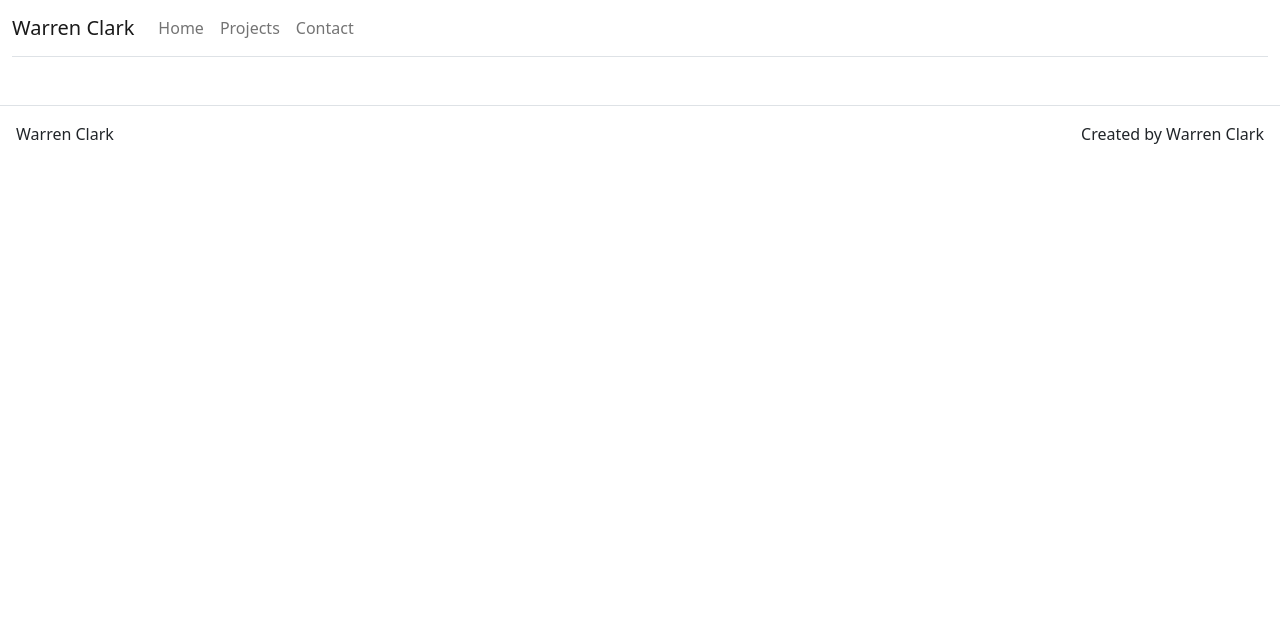
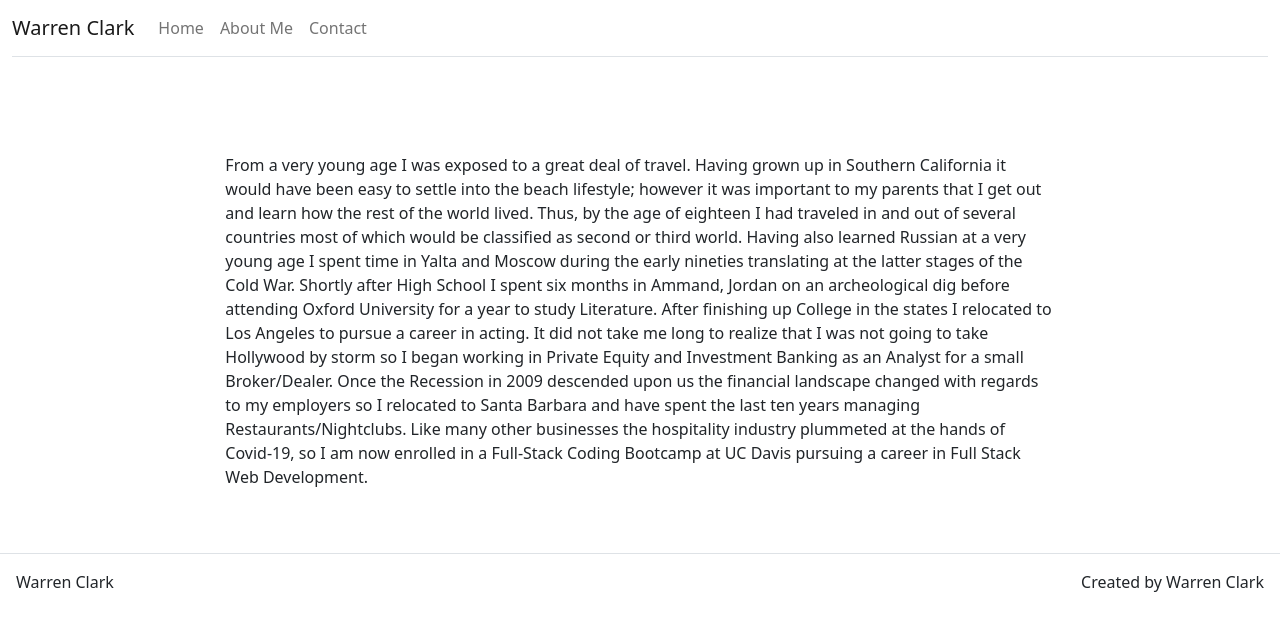
Before and after one commit to wclarkcito/portfolio, a React (Create React App) app: page /about in a window 1280 px wide. Shown: the top 630 px of the page. Built offline with nearby package versions, Linux system fonts and the light colour scheme.

Commit message:
added AboutPage.js to pages folder linked to about me in navbar

```diff
--- a/package.json
+++ b/package.json
@@ -6,6 +6,7 @@
     "@testing-library/jest-dom": "^5.12.0",
     "@testing-library/react": "^11.2.6",
     "@testing-library/user-event": "^12.8.3",
+    "axios": "^0.21.1",
     "bootstrap": "^5.0.0",
     "react": "^17.0.2",
     "react-bootstrap": "^1.5.2",
--- a/src/App.js
+++ b/src/App.js
@@ -8,7 +8,7 @@ import { BrowserRouter as Router, Route, Switch } from 'react-router-dom';
 
 import Footer from './components/Footer';
 import HomePage from './pages/Homepage';
-import ProjectsPage from './pages/ProjectsPage';
+import AboutPage from './pages/AboutPage';
 import ContactPage from './pages/ContactPage';
 import Navigation from './components/Navbar';
 
@@ -21,17 +21,17 @@ class App extends React.Component {
       title: "Warrens Porfolio",
       headerLinks: [
         { title: 'Home', path: '/' },
-        { title: 'Projects', path: '/projects' },
+        { title: 'About', path: '/about' },
         { title: 'Contact', path: '/contact' }
       ],
       home: {
-        title: 'Forward not Backwards',
+        title: 'Move Forward',
         subTitle: 'Recent Projects',
         subHeading: 'Checkout my Projects '
 
       },
       projects: {
-        title: 'Projects',
+        title: 'About me',
       },
 
       contact: {
@@ -48,7 +48,7 @@ class App extends React.Component {
         <Switch>
           <Route exact path='/' component={HomePage} />
           <Route path='/contact' component={ContactPage} />
-          <Route path='/projects' component={ProjectsPage} />
+          <Route path='/about' component={AboutPage} />
         </Switch>
         <Footer />
       </Router>
--- a/src/components/Card.js
+++ b/src/components/Card.js
@@ -1,4 +1,5 @@
 import React from 'react';
+
 
 import CardInfo from './/CardInfo';
 
--- a/src/components/CardInfo.js
+++ b/src/components/CardInfo.js
@@ -9,7 +9,7 @@ function CardInfo(props) {
         <animated.div className="w-card-info" style={style}>
             <p className="w-card-title">{props.title}</p>
             <p className="w-card-sub-title">{props.subTitle}</p>
-            <a href={props.link} target="_blank" rel="noopener noreferrer" >Views</a>
+            <a href={props.link} target="_blank" rel="noopener noreferrer" >View</a>
         </animated.div>
     );
 
--- /dev/null
+++ b/src/components/Content.js
@@ -0,0 +1,22 @@
+import React from 'react';
+import Container from 'react-bootstrap/Container';
+import Row from 'react-bootstrap/Row';
+import Col from 'react-bootstrap/Col';
+
+
+function Content(props) {
+
+    return (
+        <Container fluid={true}>
+            <Row className="justify-content-center">
+                <Col md={8}>
+                    {props.children}
+                </Col>
+            </Row>
+        </Container>
+
+    );
+
+}
+
+export default Content
--- a/src/components/Navbar.js
+++ b/src/components/Navbar.js
@@ -19,7 +19,7 @@ function Navigation() {
                 <Navbar.Collapse id="navbar-toggle">
                     <Nav className="ml-auto">
                         <Link className="nav-link" to="/">Home</Link>
-                        <Link className="nav-link" to="/projects">Projects</Link>
+                        <Link className="nav-link" to="/about">About Me</Link>
                         <Link className="nav-link" to="/contact">Contact</Link>
 
                     </Nav>
--- /dev/null
+++ b/src/pages/AboutPage.js
@@ -0,0 +1,44 @@
+import React from 'react';
+import Hero from '../components/Hero';
+import Content from '../components/Content';
+
+function AboutPage(props) {
+    return (
+        <div>
+            <Hero title={props.title} />
+
+            <Content>
+                <p>
+                    From a very young age I was exposed to a great deal of travel. Having grown up in
+                    Southern
+                    California it would have been easy to settle into the beach lifestyle; however it was
+                    important to my parents that I get out and learn how the rest of the world lived. Thus,
+                    by
+                    the age of eighteen I had traveled in and out of several countries most of which would
+                    be
+                    classified as second or third world. Having also learned Russian at a very young age I
+                    spent time in Yalta and Moscow during the early nineties translating at the latter
+                    stages of
+                    the Cold War. Shortly after High School I spent six months in Ammand, Jordan on an
+                    archeological dig
+                    before attending Oxford University for a year to study Literature. After finishing up
+                    College in the states I relocated to Los Angeles to pursue a career in acting. It did
+                    not
+                    take me long to realize that I was not going to take Hollywood by storm so I began
+                    working
+                    in Private Equity and Investment Banking as an Analyst for a small Broker/Dealer. Once
+                    the
+                    Recession in 2009 descended upon us the financial landscape changed with regards to my
+                    employers so I relocated to Santa Barbara and have spent the last ten years managing
+                    Restaurants/Nightclubs. Like many other businesses the hospitality industry plummeted at
+                    the
+                    hands of Covid-19, so I am now enrolled in a Full-Stack Coding Bootcamp at UC
+                    Davis pursuing a career in Full Stack Web Development.
+                </p>
+            </Content>
+        </div>
+    )
+
+
+}
+export default AboutPage;
--- a/src/pages/ContactPage.js
+++ b/src/pages/ContactPage.js
@@ -1,8 +1,30 @@
 import React from 'react';
 
+import Hero from '../components/Hero';
 
-function ContactPage(props) {
-    return <p>Contact page Works</p>
+
+class ContactPage extends React.Component {
+
+    constructor(props) {
+        super(props);
+        this.state = {
+            name: '',
+            email: '',
+            message: '',
+            disabled: false,
+            emailSent: null,
+
+        }
+    }
+
+    render() {
+        return (
+            <div>
+                <Hero title={this.props.title} />
+            </div>
+        );
+
+    }
 
 }
 
```
Also changed, not shown: 1 other file (tests, documents, lock files or other folders).
